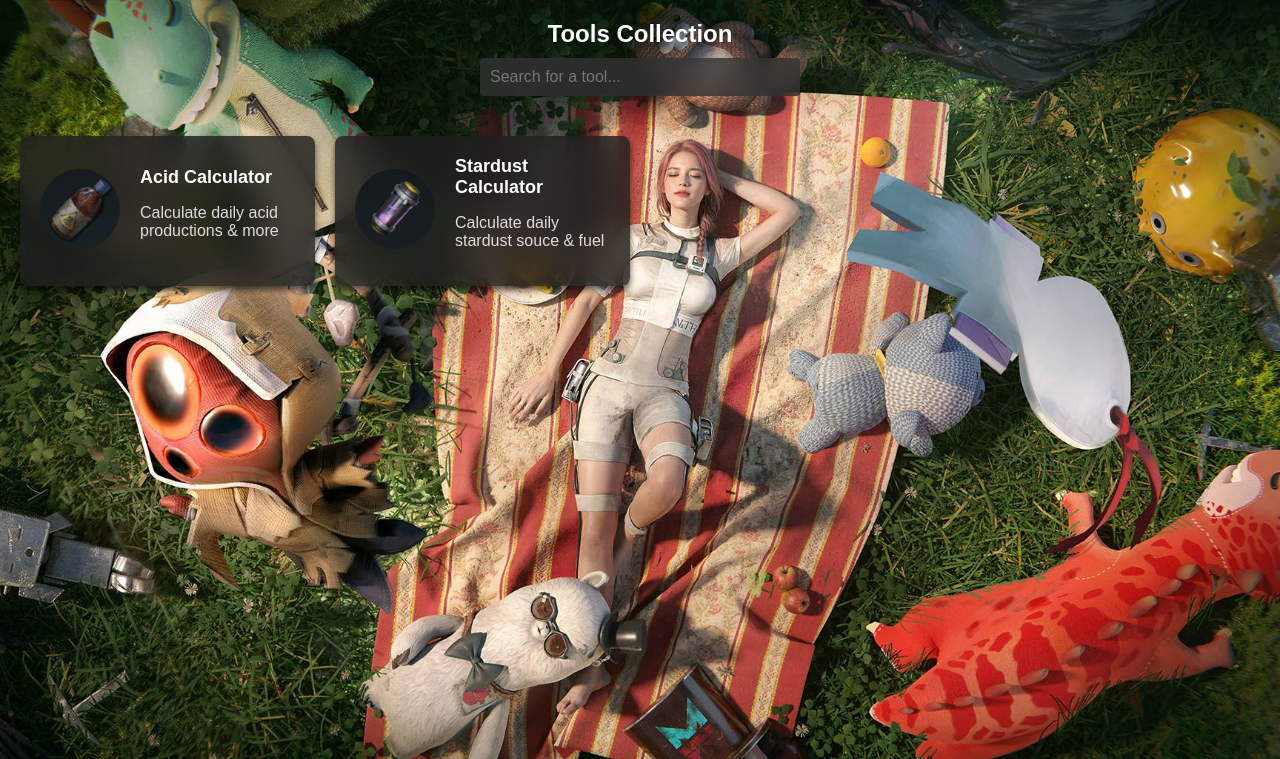
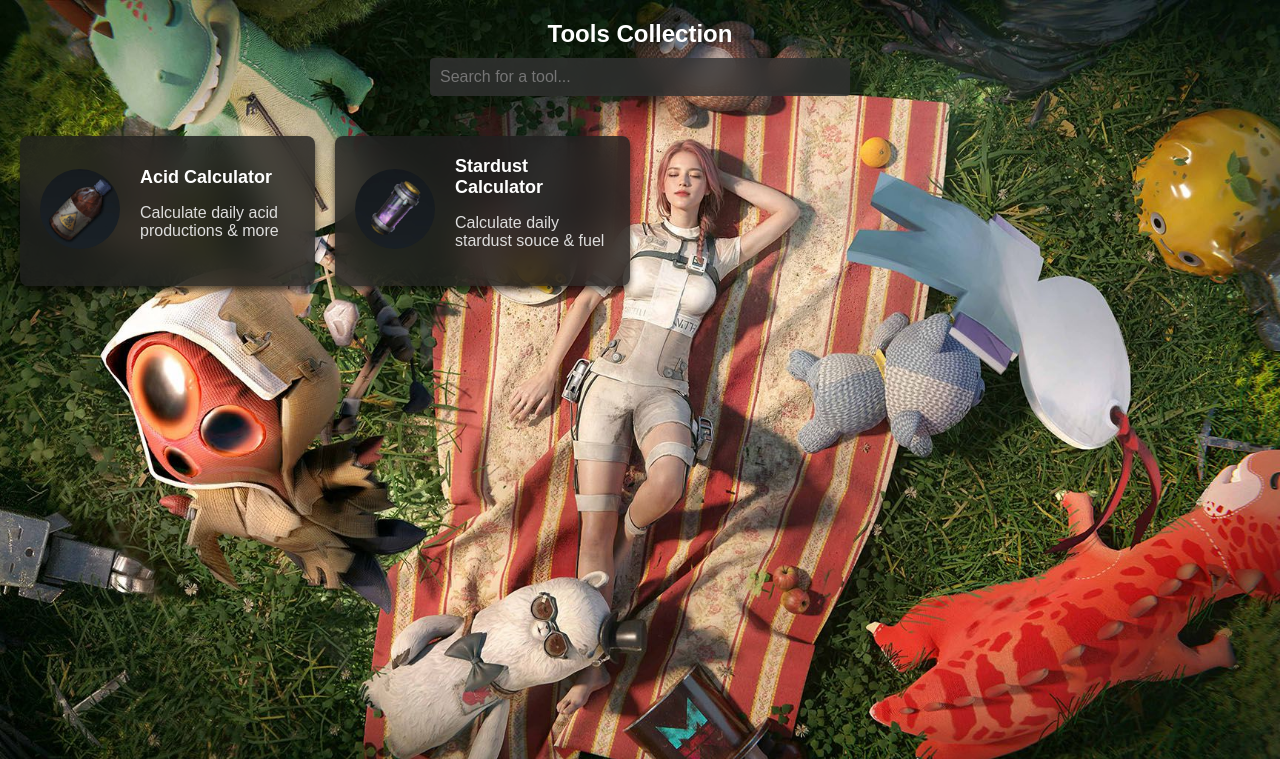
Before and after one commit to PixelsofArya/OH-Tools-Collection, a plain HTML site: page index.html in a window 1280 px wide. Shown: the top 759 px of the page. Drawn offline with Linux system fonts and the light colour scheme.

Commit message:
Update styles.css

```diff
--- a/styles.css
+++ b/styles.css
@@ -32,7 +32,7 @@ body {
 
 #search-box {
     padding: 10px;
-    width: 300px; /* Length of the search box */
+    width: 400px; /* Length of the search box */
     border: none; /* Remove default border */
     border-radius: 4px;
     font-size: 16px;
```
